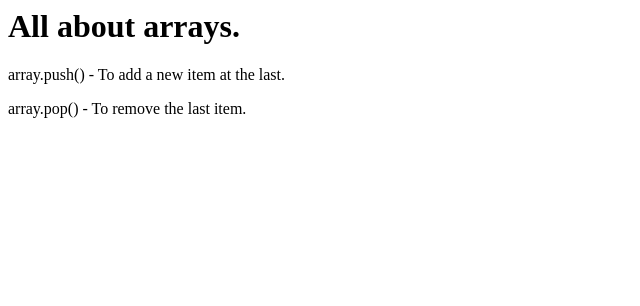
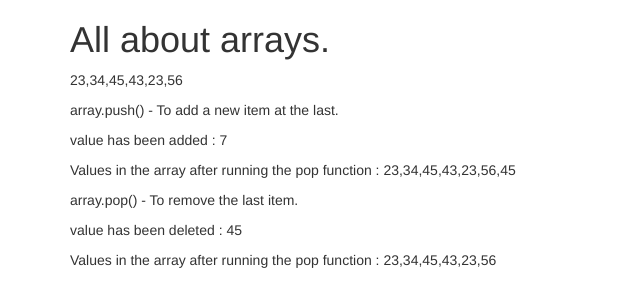
Before and after one commit to naveenmannam/mina-arrays, a website: page index.html in a window 1280 px wide. Shown: the whole page, without its empty margins (0-640 px from the left). Drawn offline with nearby package versions, Linux system fonts and the light colour scheme.

Commit message:
Added new IDs in html

```diff
--- a/app.js
+++ b/app.js
@@ -1 +1,15 @@
 console.log("App JS iw working!");
+
+var ages = [23,34,45,43,23,56]
+
+var myages = document.getElementById('my-ages');
+myages.innerHTML = ages;
+
+var mypush = document.getElementById('my-push');
+mypush.innerHTML = "value  has been added : " + ages.push(45);
+document.getElementById('my-after').innerHTML = "Values in the array after running the pop function : " + ages;
+
+var mypop = document.getElementById('my-pop');
+mypop.innerHTML = "value has been deleted : " + ages.pop();
+
+document.getElementById('my-final').innerHTML = "Values in the array after running the pop function : " + ages;
--- a/index.html
+++ b/index.html
@@ -3,16 +3,27 @@
     <head>
         <title>Arrays</title>
         <meta name="description" content="About Javascript arrays">
+        <link rel="stylesheet" href="https://maxcdn.bootstrapcdn.com/bootstrap/3.3.7/css/bootstrap.min.css"
+         integrity="sha384-BVYiiSIFeK1dGmJRAkycuHAHRg32OmUcww7on3RYdg4Va+PmSTsz/K68vbdEjh4u" crossorigin="anonymous">
         <link rel="" type="" href="main.css">
     </head>
     <body>
-        <div>
+        <div class="container">
             <h1>All about arrays.</h1>
+            <p id="my-ages"></p>
             <p>array.push() - To add a new item at the last.</p>
+            <p id="my-push"></p>
+            <p id="my-after"></p>
             <p>array.pop() - To remove the last item.</p>
+            <p id="my-pop"></p>
+            <p id="my-final"></p>
         </div>
 
-
+        <script
+        src="https://code.jquery.com/jquery-3.1.1.min.js"
+        integrity="sha256-hVVnYaiADRTO2PzUGmuLJr8BLUSjGIZsDYGmIJLv2b8=" crossorigin="anonymous"></script>
+        <script src="https://maxcdn.bootstrapcdn.com/bootstrap/3.3.7/js/bootstrap.min.js"
+         integrity="sha384-Tc5IQib027qvyjSMfHjOMaLkfuWVxZxUPnCJA7l2mCWNIpG9mGCD8wGNIcPD7Txa" crossorigin="anonymous"></script>
         <script src="app.js">
         </script>
     </body>
```
